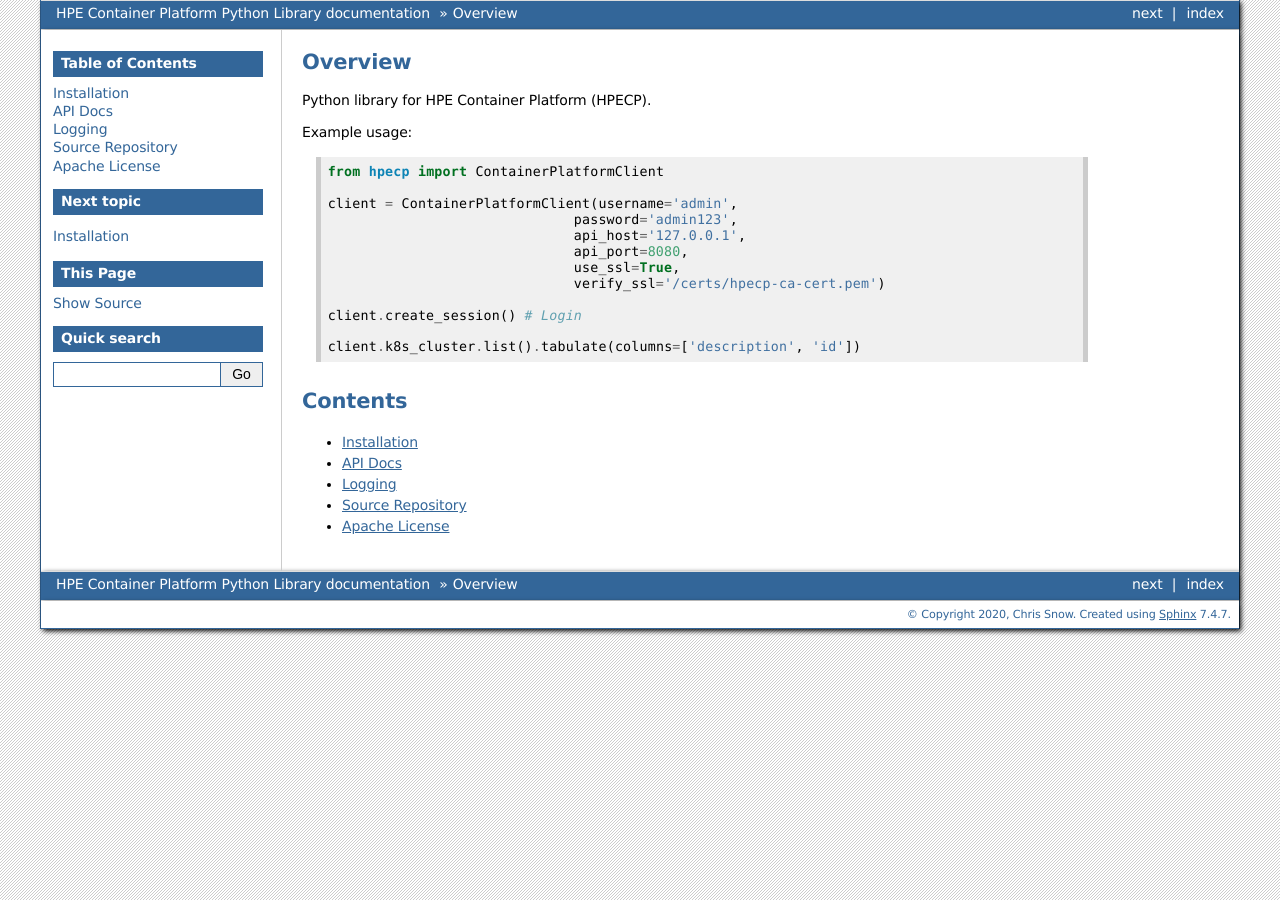
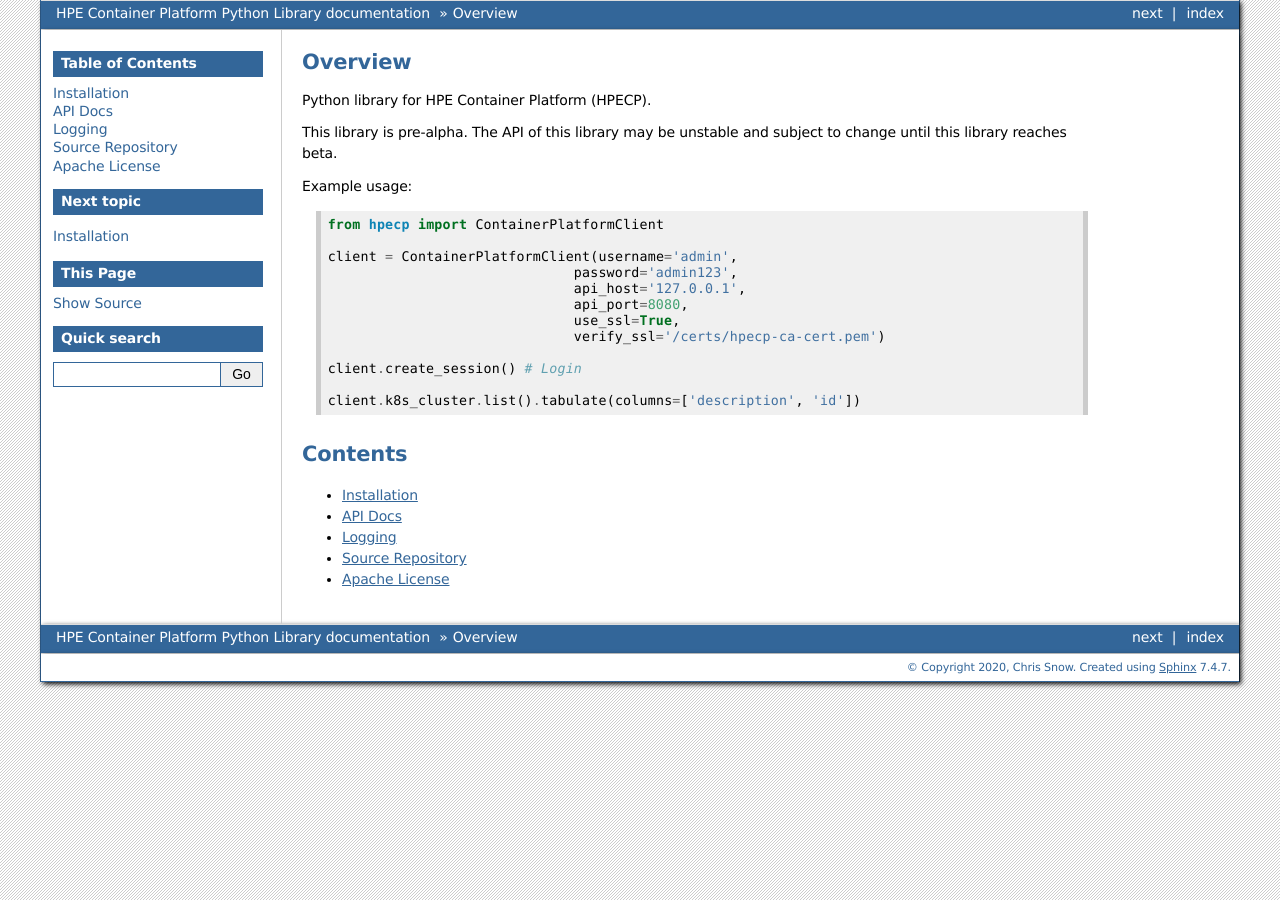
Before and after one commit to hpe-container-platform-community/hpecp-python-library, a Sphinx documentation site: the page built from docs/source/index.rst, in a window 1280 px wide. Built offline with Sphinx 7.4.7, drawn with Linux system fonts in a browser that asks for light colours.

Commit message:
pre-alpha note

```diff
--- a/docs/source/index.rst
+++ b/docs/source/index.rst
@@ -2,6 +2,10 @@ Overview
 =========
 
 Python library for HPE Container Platform (HPECP).
+
+This library is pre-alpha. The API of this library may be unstable and
+subject to change until this library reaches beta.
+
 
 Example usage:
 
```
